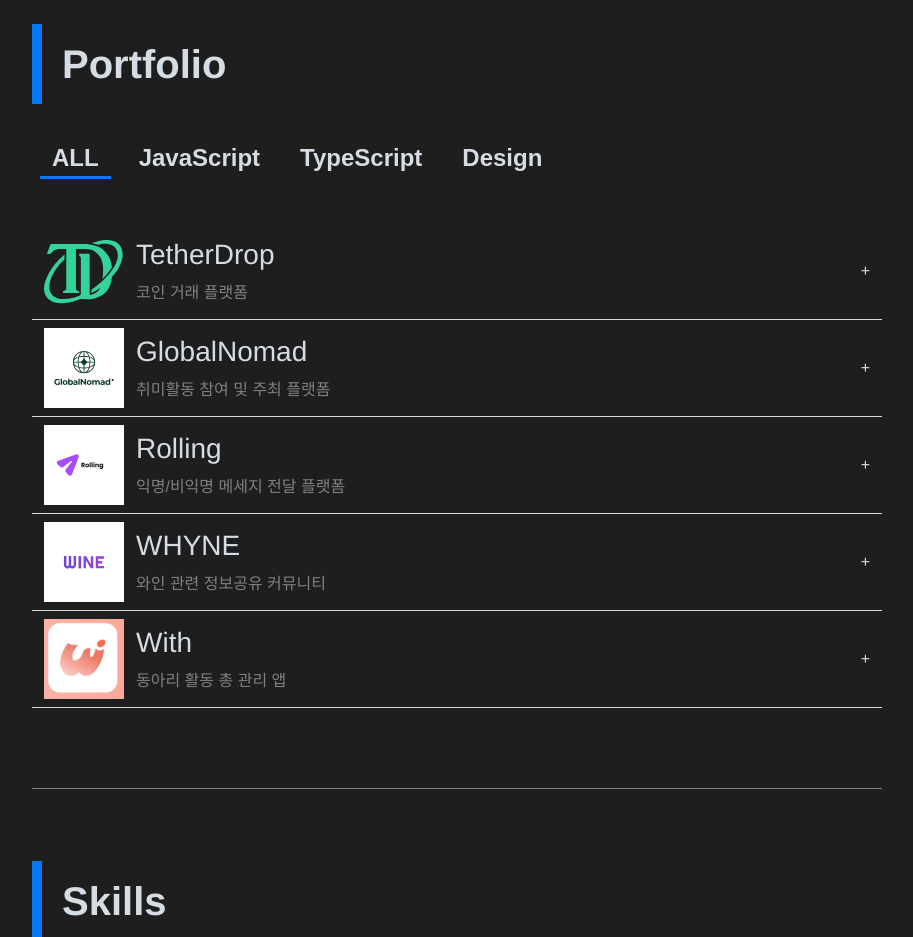
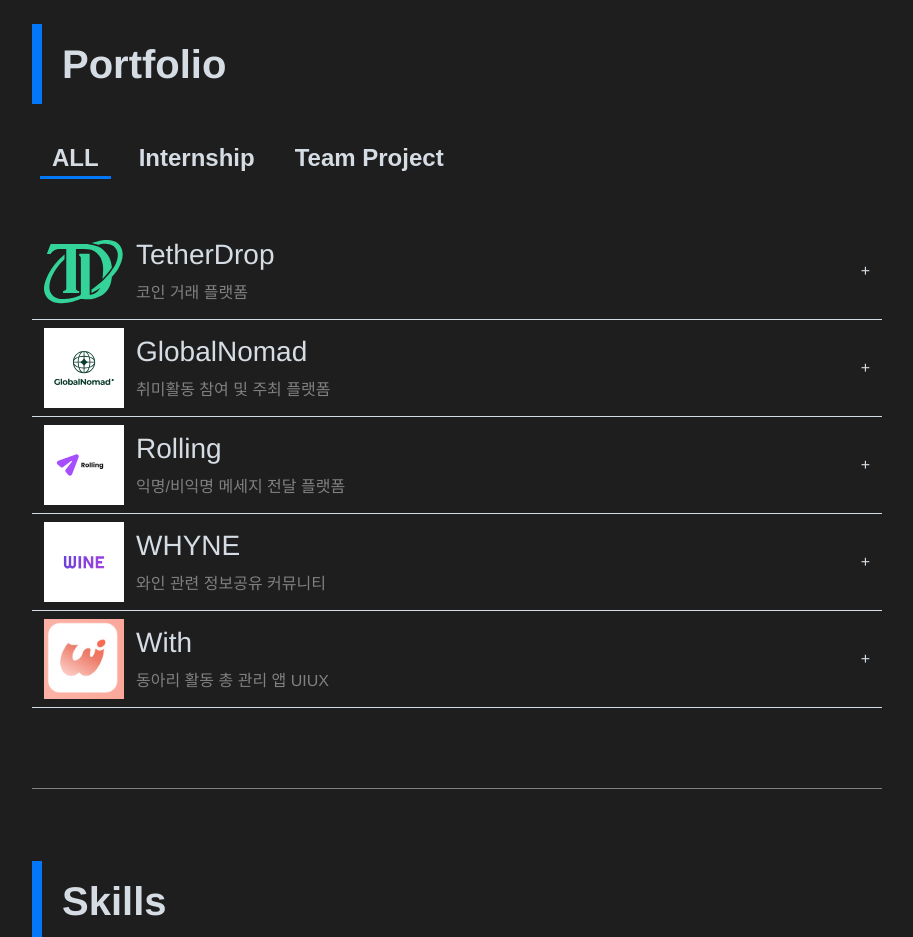
Before and after one commit to yeon0036/portfolio, a Next.js app: page / in a window 1280 px wide. Shown: the part 2100-3037 px from the top of the page, without its empty margins (358-1271 px from the left). Built offline with nearby package versions, Linux system fonts and the light colour scheme.

Commit message:
fix: category update

```diff
--- a/src/app/portfolio/PortfolioData.ts
+++ b/src/app/portfolio/PortfolioData.ts
@@ -7,7 +7,7 @@ export const portfolioData: (PortfolioProps | DesignProps)[] = [
     title: "TetherDrop",
     image: "/images/TetherDrop/TetherDrop.svg",
     intro: "코인 거래 플랫폼",
-    category: "TypeScript",
+    category: "Internship",
     link: "https://www.tetherdrop.io/",
     github: "",
     thumbnail: "/images/TetherDrop/TetherDropTN.png",
@@ -89,7 +89,7 @@ export const portfolioData: (PortfolioProps | DesignProps)[] = [
       },
     ],
     tools: [
-      { src: "/logo/typescript.png", alt: "TypeScript" },
+      { src: "/logo/Project.png", alt: "Project" },
       { src: "/logo/react.png", alt: "React" },
       { src: "/logo/serverAction.png", alt: "Server Actions" },
       { src: "/logo/Prisma.png", alt: "Prisma" },
@@ -109,7 +109,7 @@ export const portfolioData: (PortfolioProps | DesignProps)[] = [
   /** @GlobalNomad */
   {
     id: "globalNomad",
-    category: "TypeScript",
+    category: "Team Project",
     title: "GlobalNomad",
     image: "/images/GlobalNomad/GlobalNomad.svg",
     intro: "취미활동 참여 및 주최 플랫폼",
@@ -196,7 +196,7 @@ export const portfolioData: (PortfolioProps | DesignProps)[] = [
       },
     ],
     tools: [
-      { src: "/logo/typescript.png", alt: "ts" },
+      { src: "/logo/Project.png", alt: "ts" },
       { src: "/logo/react.png", alt: "react" },
       { src: "/logo/reactQuery.svg", alt: "react query" },
       { src: "/logo/moduleCSS.png", alt: "module css" },
@@ -214,7 +214,7 @@ export const portfolioData: (PortfolioProps | DesignProps)[] = [
   {
     id: "rolling",
     title: "Rolling",
-    category: "Javascript",
+    category: "Team Project",
     image: "/images/Rolling/Rolling.svg",
     intro: "익명/비익명 메세지 전달 플랫폼",
     link: "https://rolling-yeon.vercel.app/",
@@ -258,7 +258,7 @@ export const portfolioData: (PortfolioProps | DesignProps)[] = [
       },
     ],
     tools: [
-      { src: "/logo/javascript.png", alt: "JavaScript" },
+      { src: "/logo/Team Project.png", alt: "Team Project" },
       { src: "/logo/react.png", alt: "React" },
       { src: "/logo/restAPI.png", alt: "REST API" },
       { src: "/logo/styledComponents.png", alt: "Styled Components" },
@@ -275,7 +275,7 @@ export const portfolioData: (PortfolioProps | DesignProps)[] = [
     title: "WHYNE",
     image: "/images/WHYNE/WHYNE.svg",
     intro: "와인 관련 정보공유 커뮤니티",
-    category: "TypeScript",
+    category: "Team Project",
     link: "https://wyene-yeon.vercel.app/",
     github: "https://github.com/yujuseop/Project-Team2-WINE",
     thumbnail: "/images/WHYNE/WHYNETN.png",
@@ -353,7 +353,7 @@ export const portfolioData: (PortfolioProps | DesignProps)[] = [
       },
     ],
     tools: [
-      { src: "/logo/typescript.png", alt: "TypeScript" },
+      { src: "/logo/Project.png", alt: "Project" },
       { src: "/logo/react.png", alt: "React" },
       { src: "/logo/restAPI.png", alt: "REST API" },
       { src: "/logo/styledComponents.png", alt: "Styled Components" },
@@ -368,9 +368,9 @@ export const portfolioData: (PortfolioProps | DesignProps)[] = [
   {
     id: "with",
     title: "With",
-    category: "Design",
+    category: "Team Project",
     image: "/images/WITH/WITH.png",
-    intro: "동아리 활동 총 관리 앱",
+    intro: "동아리 활동 총 관리 앱 UIUX",
     link: "https://xd.adobe.com/view/d10f6bd5-2d5e-4457-915b-1ee6b0f4065c-845c/?fullscreen",
     thumbnail: "/images/WITH/withTN.jpg",
     details: {
--- a/src/app/portfolio/components/DesignDetail.tsx
+++ b/src/app/portfolio/components/DesignDetail.tsx
@@ -83,7 +83,7 @@ export default function DesignDetail({ data }: DesignDetailProps) {
             <ul className={styles.rnrList}>
               {data.details.rnr.map((item) => (
                 <li key={item}>
-                  <p className={styles.semiTitle}>{item}</p>
+                  <p className={styles.detailTitle}>{item}</p>
                 </li>
               ))}
             </ul>
@@ -127,7 +127,7 @@ export default function DesignDetail({ data }: DesignDetailProps) {
           <div className={styles.detailList}>
             <ul className={styles.rnrList}>
               {data.overviewImages
-                .find((o) => o.section.includes("flowChart")) // flowChart 섹션만
+                .find((o) => o.section.includes("flowChart"))
                 ?.images.map((img) => (
                   <Image
                     key={img.src}
@@ -138,7 +138,6 @@ export default function DesignDetail({ data }: DesignDetailProps) {
                     height={350}
                   />
                 ))}
-              ;
             </ul>
           </div>
         </div>
--- a/src/app/portfolio/components/PortFolioDetail.module.css
+++ b/src/app/portfolio/components/PortFolioDetail.module.css
@@ -93,7 +93,7 @@
   margin: 20px;
 }
 
-.detailTItle {
+.detailTitle {
   display: flex;
   justify-content: flex-start;
   font-size: 16px;
--- a/src/app/portfolio/components/PortfolioDetail.tsx
+++ b/src/app/portfolio/components/PortfolioDetail.tsx
@@ -84,7 +84,7 @@ export default function PortfolioDetail({ id }: PortfolioDetailProps) {
             <ul className={styles.rnrList}>
               {project.rnr.map((item) => (
                 <li key={item}>
-                  <p className={styles.detailTItle}>{item}</p>
+                  <p className={styles.detailTitle}>{item}</p>
                 </li>
               ))}
             </ul>
--- a/src/app/portfolio/page.tsx
+++ b/src/app/portfolio/page.tsx
@@ -9,7 +9,7 @@ export default function Portfolio() {
   const sectionRef = useRef<HTMLElement>(null);
   const [isVisible, setIsVisible] = useState(false);
   const [activeTab, setActiveTab] = useState<
-    "ALL" | "JavaScript" | "TypeScript" | "Design"
+    "ALL" | "Internship" | "Team Project"
   >("ALL");
 
   useEffect(() => {
@@ -47,13 +47,11 @@ export default function Portfolio() {
 
       {/* 모바일 탭 */}
       <div className={styles.tabs}>
-        {["ALL", "JavaScript", "TypeScript", "Design"].map((tab) => (
+        {["ALL", "Internship", "Team Project"].map((tab) => (
           <button
             key={tab}
             onClick={() =>
-              setActiveTab(
-                tab as "ALL" | "JavaScript" | "TypeScript" | "Design"
-              )
+              setActiveTab(tab as "ALL" | "Internship" | "Team Project")
             }
             className={`${styles.tab} ${
               activeTab === tab ? styles.active : ""
```
